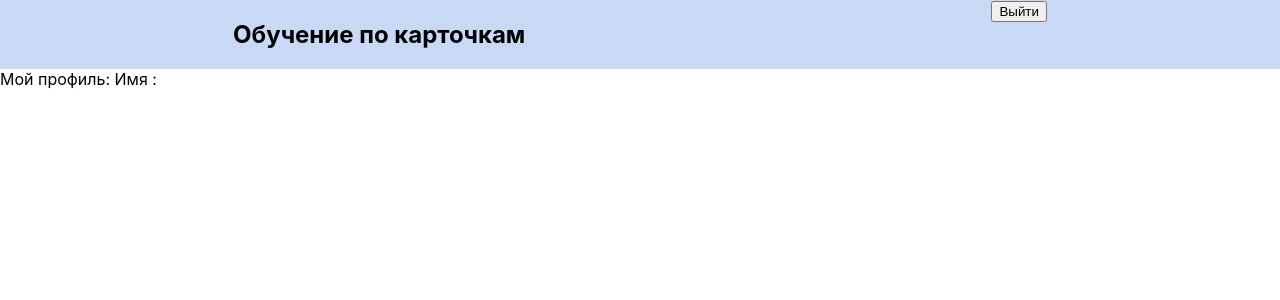
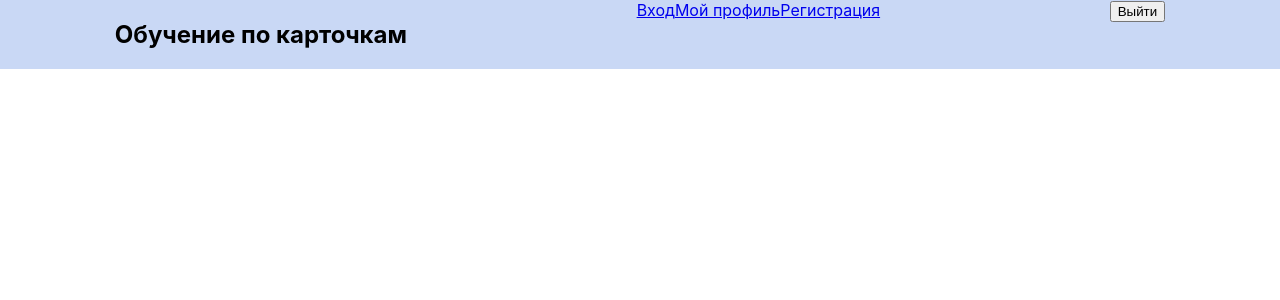
Before and after one commit to Kiri1111/cards_rtk, a React (Create React App) app: page /profile in a window 1280 px wide. Shown: the top 300 px of the page. Built offline with nearby package versions, Linux system fonts and the light colour scheme.

Commit message:
feat: routing

```diff
--- a/package.json
+++ b/package.json
@@ -16,6 +16,8 @@
     "@types/react": "^18.0.6",
     "@types/react-dom": "^18.0.2",
     "axios": "^1.4.0",
+    "localforage": "^1.10.0",
+    "match-sorter": "^6.3.1",
     "react": "^18.2.0",
     "react-dom": "^18.2.0",
     "react-hook-form": "^7.44.3",
@@ -23,6 +25,7 @@
     "react-router-dom": "^6.11.2",
     "react-scripts": "5.0.1",
     "sass": "^1.63.4",
+    "sort-by": "^1.2.0",
     "typescript": "^4.6.0",
     "web-vitals": "^2.1.0"
   },
--- a/src/app/App.tsx
+++ b/src/app/App.tsx
@@ -1,6 +1,18 @@
+import {Navigate, Route, Routes} from "react-router-dom";
 import {Header} from "../common/ui/header";
+import {Login} from "../features/auth/login/Login";
+import {ProfilePage} from "../features/profile/ProfilePage/ProfilePage";
+import {Register} from "../features/auth/register/Register";
 
 function App() {
+
+	<Routes>
+		<Route path={'/*'} element={<Navigate to={'/404'}/>}/>
+		<Route path={'/404'} element={<div>not found</div>}/>
+		<Route path={'/login'} element={<Login/>}/>
+		<Route path={'/profile'} element={<ProfilePage/>}/>
+		<Route path={'/registration'} element={<Register/>}/>
+	</Routes>
 
 	return (
 		<div className="App">
--- a/src/common/ui/header.tsx
+++ b/src/common/ui/header.tsx
@@ -1,11 +1,18 @@
 import React from 'react';
 import s from './Header.module.scss'
 import {LogoutButton} from "../../features/auth/logout/LogoutButton";
+import {Link, NavLink} from "react-router-dom";
 
 export const Header = () => {
 	return (
 		<div className={s.header}>
 			<h2>Обучение по карточкам</h2>
+			<nav>
+				<NavLink to={'/login'}>Вход</NavLink>
+				<NavLink to={'/profile'}>Мой профиль</NavLink>
+				<NavLink to={'/register'}>Регистрация</NavLink>
+			</nav>
+
 			<LogoutButton/>
 		</div>
 	);
--- a/src/features/auth/authSlice.ts
+++ b/src/features/auth/authSlice.ts
@@ -1,4 +1,4 @@
-import {createSlice} from "@reduxjs/toolkit";
+import {createSlice, PayloadAction} from "@reduxjs/toolkit";
 import {ArgLoginType, ArgRegisterType, authApi, ProfileType} from "./authApi";
 import {createAppAsyncThunk} from "../../common/utils/createAppAsyncThunk";
 
@@ -6,8 +6,9 @@ const register = createAppAsyncThunk<void, ArgRegisterType>('auth/register', asy
 	const res = await authApi.register(arg)
 })
 
-const login = createAppAsyncThunk<{ profile: ProfileType }, ArgLoginType>('auth/login', async (arg) => {
+const login = createAppAsyncThunk<{ profile: ProfileType }, ArgLoginType>('auth/login', async (arg, thunkAPI) => {
 	const res = await authApi.login(arg)
+	// thunkAPI.dispatch(authActions.setProfile({profile: res.data}))
 	return {profile: res.data}
 })
 
@@ -23,9 +24,9 @@ const slice = createSlice({
 		profile: {} as ProfileType
 	},
 	reducers: {
-		// setProfile(state, action: PayloadAction<{ profile: ProfileType }>) {
-		// 	state.profile = action.payload.profile
-		// },
+		setProfile(state, action: PayloadAction<{ profile: ProfileType }>) {
+			state.profile = action.payload.profile
+		},
 
 	},
 	extraReducers: builder => {
@@ -41,5 +42,5 @@ const slice = createSlice({
 })
 
 export const authReducer = slice.reducer
-// export const authActions = slice.actions
+export const authActions = slice.actions
 export const authThunks = {register, login, logout}
--- a/src/features/auth/login/Login.tsx
+++ b/src/features/auth/login/Login.tsx
@@ -1,6 +1,4 @@
 import React from 'react';
-import {useAppDispatch} from "../../../app/hooks";
-import {authThunks} from "../authSlice";
 import {LoginForm} from "./LoginForm";
 import s from './Login.module.scss'
 
--- a/src/features/profile/ProfilePage/ProfilePage.tsx
+++ b/src/features/profile/ProfilePage/ProfilePage.tsx
@@ -3,10 +3,11 @@ import {useAppSelector} from "../../../app/hooks";
 
 export const ProfilePage = () => {
 	const userName = useAppSelector(state => state.auth.profile.name)
+	console.log(userName)
 	return (
 		<div>
-			Мой профиль:
-			Имя :{userName}
+			<h2>Мой профиль:</h2>
+			<div>Имя :{userName}</div>
 		</div>
 	);
 };
--- a/src/index.tsx
+++ b/src/index.tsx
@@ -5,39 +5,42 @@ import {store} from './app/store';
 import App from './app/App';
 import reportWebVitals from './reportWebVitals';
 import './index.css';
-import {createBrowserRouter, RouterProvider} from "react-router-dom";
+import {BrowserRouter, createBrowserRouter, Link, RouterProvider} from "react-router-dom";
 import {Register} from "./features/auth/register/Register";
 import {Login} from "./features/auth/login/Login";
 import {ProfilePage} from "./features/profile/ProfilePage/ProfilePage";
+import {Header} from "./common/ui/header";
 
-const router = createBrowserRouter([
-	{
-		path: '/',
-		element: <div>Hello, its main page</div>
-	},
-	{
-		path: '/login',
-		element: <Login/>
-	}, {
-		path: '/logout',
-		element: <div>Hello, its logout page</div>
-	}, {
-		path: '/register',
-		element: <Register/>
-	}, {
-		path: '/profile',
-		element: <ProfilePage/>
-	}
-])
+// const router = createBrowserRouter([
+// 	{
+// 		path: '/',
+// 		element: <div>Hello, its main page</div>
+// 	},
+// 	{
+// 		path: '/login',
+// 		element: <Login/>
+// 	}, {
+// 		path: '/logout',
+// 		element: <div>Hello, its logout page</div>
+// 	}, {
+// 		path: '/register',
+// 		element: <Register/>
+// 	}, {
+// 		path: '/profile',
+// 		element: <ProfilePage/>
+// 	}
+// ])
 
 const container = document.getElementById('root')!;
 const root = createRoot(container);
 
 root.render(
-	<Provider store={store}>
-		<App/>
-		<RouterProvider router={router}/>
-	</Provider>
+	<BrowserRouter>
+		<Provider store={store}>
+			<App/>
+			{/*<RouterProvider router={router}/>*/}
+		</Provider>
+	</BrowserRouter>
 );
 
 // If you want to start measuring performance in your app, pass a function
```
Also changed, not shown: 1 other file (tests, documents, lock files or other folders).
